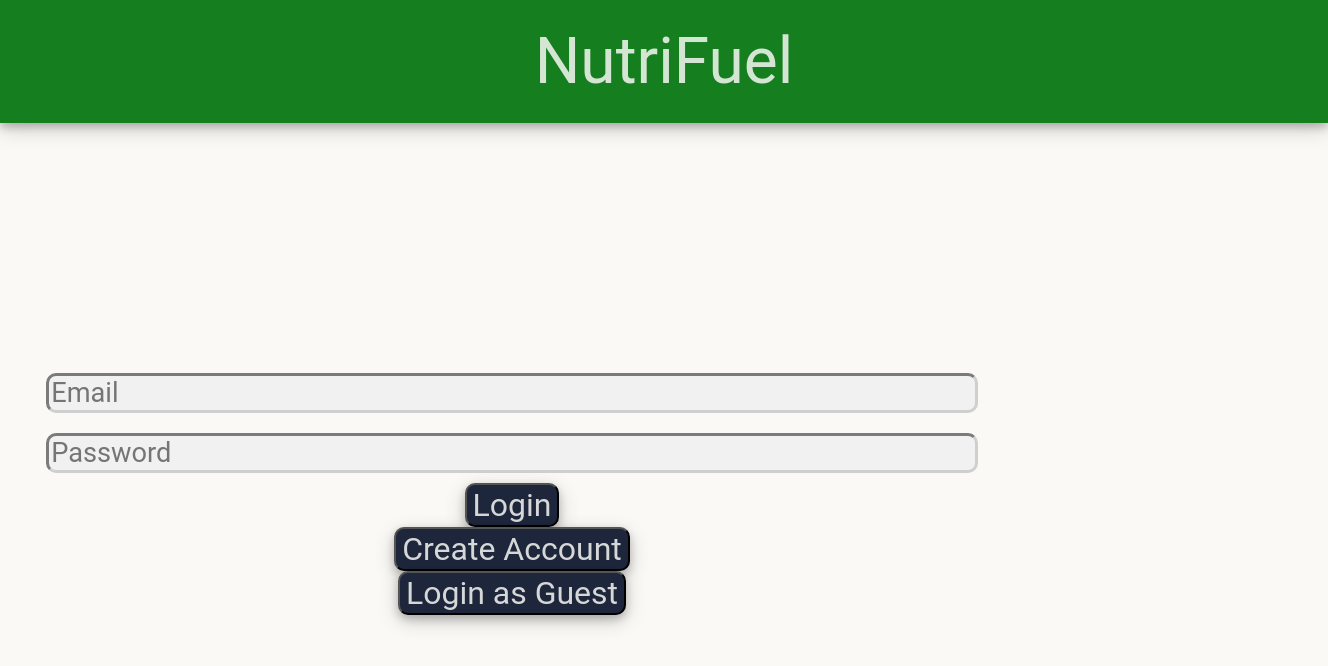
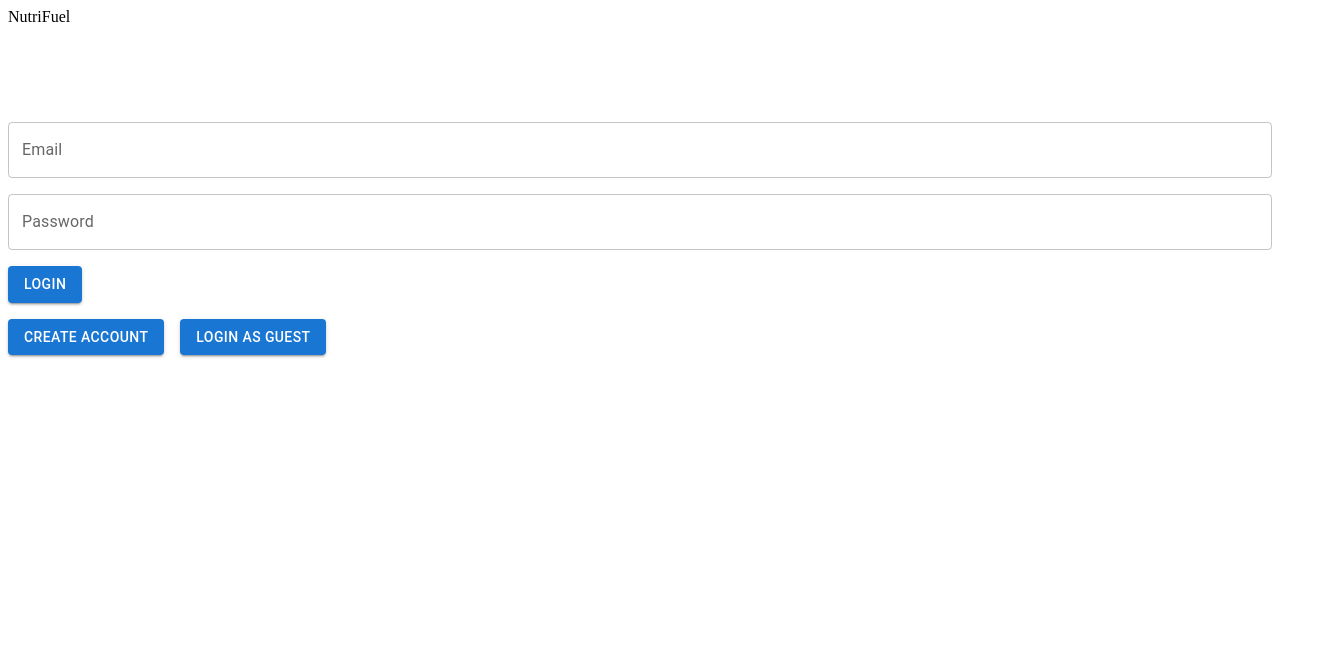
Before and after one commit to Harrymeng9/Project-NutriFuel, a React app: page /login in a window 1280 px wide. Shown: the top 666 px of the page, 1328 px wide, since content can reach past the window. Built offline with nearby package versions, Linux system fonts and the light colour scheme; no server answers; the HTML template or start-up script is replaced by a standard one.

Commit message:
Changed code to use material UI

```diff
--- a/client/src/components/login&signup/login/Login.jsx
+++ b/client/src/components/login&signup/login/Login.jsx
@@ -2,14 +2,20 @@ import ReactDOM from 'react-dom';
 import React from 'react';
 import {useRef, useState} from 'react';
 
-import TextBox from '../components/interactables/TextBox.jsx'
-import Button from '../components/interactables/Button.jsx'
+//import TextBox from '../components/interactables/TextBox.jsx'
+//import Button from '../components/interactables/Button.jsx'
+
+import Button from '@mui/material/Button';
+import TextField from '@mui/material/TextField';
+import Grid from '@mui/material/Grid';
+import Stack from '@mui/material/Stack';
+
 
 import { useNavigate } from 'react-router-dom';
 import { signInWithEmailAndPassword , signInAnonymously } from "firebase/auth";
 
 
-import '../style.css';
+//import '../style.css';
 
 export default function Login ({userInfo, auth}){
 
@@ -17,9 +23,11 @@ export default function Login ({userInfo, auth}){
 
   return (
     <>
-      <Title/>
-      <LoginSection userInfo={userInfo} auth={auth} setShowError={setShowError}/>
-      <Error showError={showError}/>
+      <Stack spacing={12} justifyContent="space-between">
+        <Title/>
+        <LoginSection userInfo={userInfo} auth={auth} setShowError={setShowError}/>
+        <Error showError={showError}/>
+      </Stack>
     </>
   )
 }
@@ -65,12 +73,25 @@ var LoginSection = function ({userInfo, auth, setShowError}){
 
   const navigate = useNavigate();
   return (
-    <div id="LoginSection" className="col-3">
-      <TextBox defaultText={'Email'} onChange={(e)=>{loginInfo.current.email = e.target.value}}/>
-      <TextBox defaultText={'Password'} onChange={(e)=>{loginInfo.current.password = e.target.value}} isPassword={true}/>
-      <Button text={'Login'} onClick={sendLogin}/>
-      <Button text={'Create Account'} onClick={()=>{navigate('/signup')}}/>
-      <Button text={'Login as Guest'} onClick={loginAsGuest}/>
+    <div id="LoginSection" >
+      <Grid container spacing={2}>
+        <Grid item xs={12}>
+          <TextField fullWidth label={'Email'} onChange={(e)=>{loginInfo.current.email = e.target.value}}/>
+        </Grid>
+        <Grid item xs={12}>
+        <TextField fullWidth label={'Password'} onChange={(e)=>{loginInfo.current.password = e.target.value}} type={'password'}/>
+        </Grid>
+        <Grid item xs={12}>
+          <Button variant='contained' onClick={sendLogin}>Login</Button>
+        </Grid>
+        <Grid item l={6}>
+          <Button variant='contained' onClick={()=>{navigate('/signup')}}>Create Account</Button>
+        </Grid>
+        <Grid item l={6}>
+          <Button variant='contained' onClick={loginAsGuest}>Login as Guest</Button>
+        </Grid>
+      </Grid>
+
 
     </div>
   );
--- a/client/src/components/login&signup/signup/Signup.jsx
+++ b/client/src/components/login&signup/signup/Signup.jsx
@@ -3,10 +3,13 @@ import React from 'react';
 import {useRef, useState} from 'react';
 
 
-import TextBox from '../components/interactables/TextBox.jsx'
-import Button from '../components/interactables/Button.jsx'
+// import TextBox from '../components/interactables/TextBox.jsx'
+// import Button from '../components/interactables/Button.jsx'
 
-import '../style.css';
+import Button from '@mui/material/Button';
+import TextField from '@mui/material/TextField';
+
+// import '../style.css';
 
 import {createUserWithEmailAndPassword} from 'firebase/auth';
 import { useNavigate } from 'react-router-dom';
@@ -85,11 +88,11 @@ var SignupSection = function ({userInfo, auth, setShowError}){
 
   return (
     <div id="SigninSection" >
-      <TextBox defaultText={'Username'} onChange={(e)=>{signupInfo.current.username = e.target.value}}/>
-      <TextBox defaultText={'Email'} onChange={(e)=>{signupInfo.current.email = e.target.value}}/>
-      <TextBox defaultText={'Password'} onChange={(e)=>{signupInfo.current.password = e.target.value}} isPassword={true}/>
-      <TextBox defaultText={'Confirm Password'} onChange={(e)=>{signupInfo.current.confirmPassword = e.target.value}} isPassword={true}/>
-      <Button text={'Signup'} onClick={sendSignupInfo}/>
+      <TextField label={'Username'} onChange={(e)=>{signupInfo.current.username = e.target.value}}/>
+      <TextField label={'Email'} onChange={(e)=>{signupInfo.current.email = e.target.value}}/>
+      <TextField label={'Password'} onChange={(e)=>{signupInfo.current.password = e.target.value}} type="password"/>
+      <TextField label={'Confirm Password'} onChange={(e)=>{signupInfo.current.confirmPassword = e.target.value}} type="password"/>
+      <Button variant='contained' onClick={sendSignupInfo}>Signup</Button>
     </div>
   );
 };
```
Also changed, not shown: 1 other file (tests, documents, lock files or other folders).
